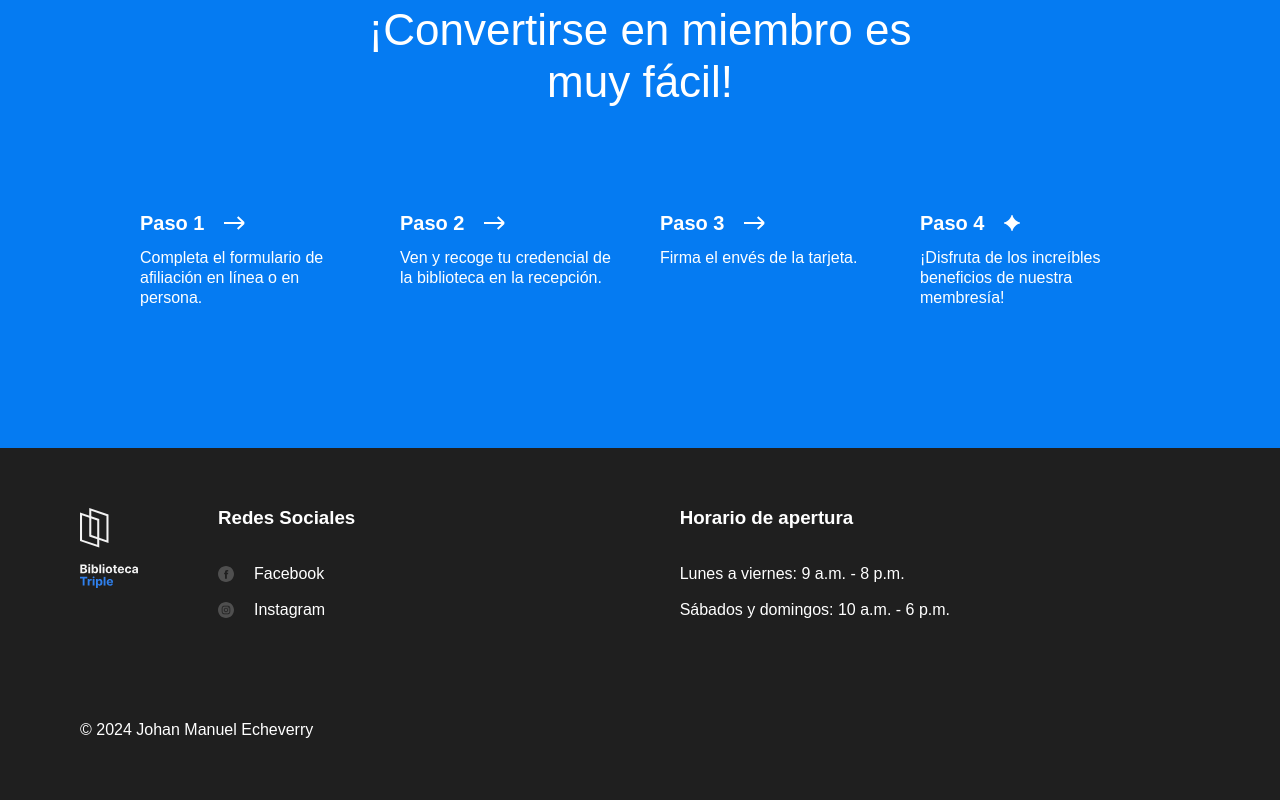
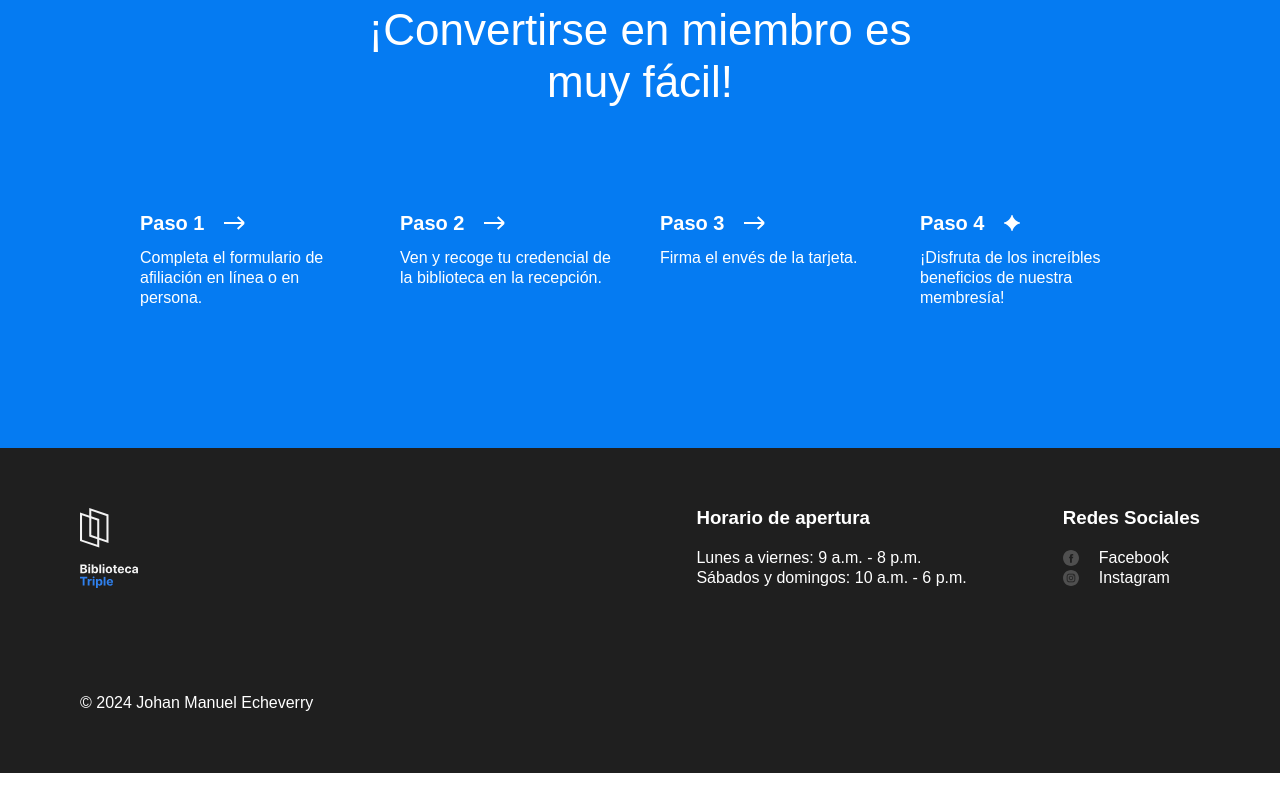
Before and after one commit to Johaneche/proyecto-3-biblioteca, a plain HTML site: page index.html in a window 1280 px wide. Shown: the part 3086-3886 px from the top of the page. After the commit the page ends 3859 px from the top, so only its background shows below. Drawn offline with Linux system fonts and the light colour scheme.

Commit message:
Agrego las observaciones para la entrega final

```diff
--- a/styles/style.css
+++ b/styles/style.css
@@ -358,6 +358,7 @@ Asegúrate de colocarlo antes de .card:, los padres deben preceder a sus hijos *
   color: #ffffff;
   padding: 60px 80px;
   display: flex;
+  flex-direction: column;
 }
 
 .footer__columns {
@@ -366,10 +367,6 @@ Asegúrate de colocarlo antes de .card:, los padres deben preceder a sus hijos *
 }
 
 .footer__column_content_hours {
-  margin-right: 80px;
-  margin-left: auto;
-  position: absolute;
-  right: 250px;
   margin-left: auto;
 }
 
@@ -395,7 +392,11 @@ Asegúrate de colocarlo antes de .card:, los padres deben preceder a sus hijos *
 }
 
 .footer__list-item {
-  padding-top: 16px;
+  /* padding-top: 16px; */
+  display: flex;
+  flex-wrap: wrap;
+  gap: 10px;
+  padding: 0 16px 0 0;
 }
 
 .footer__column-link {
```
